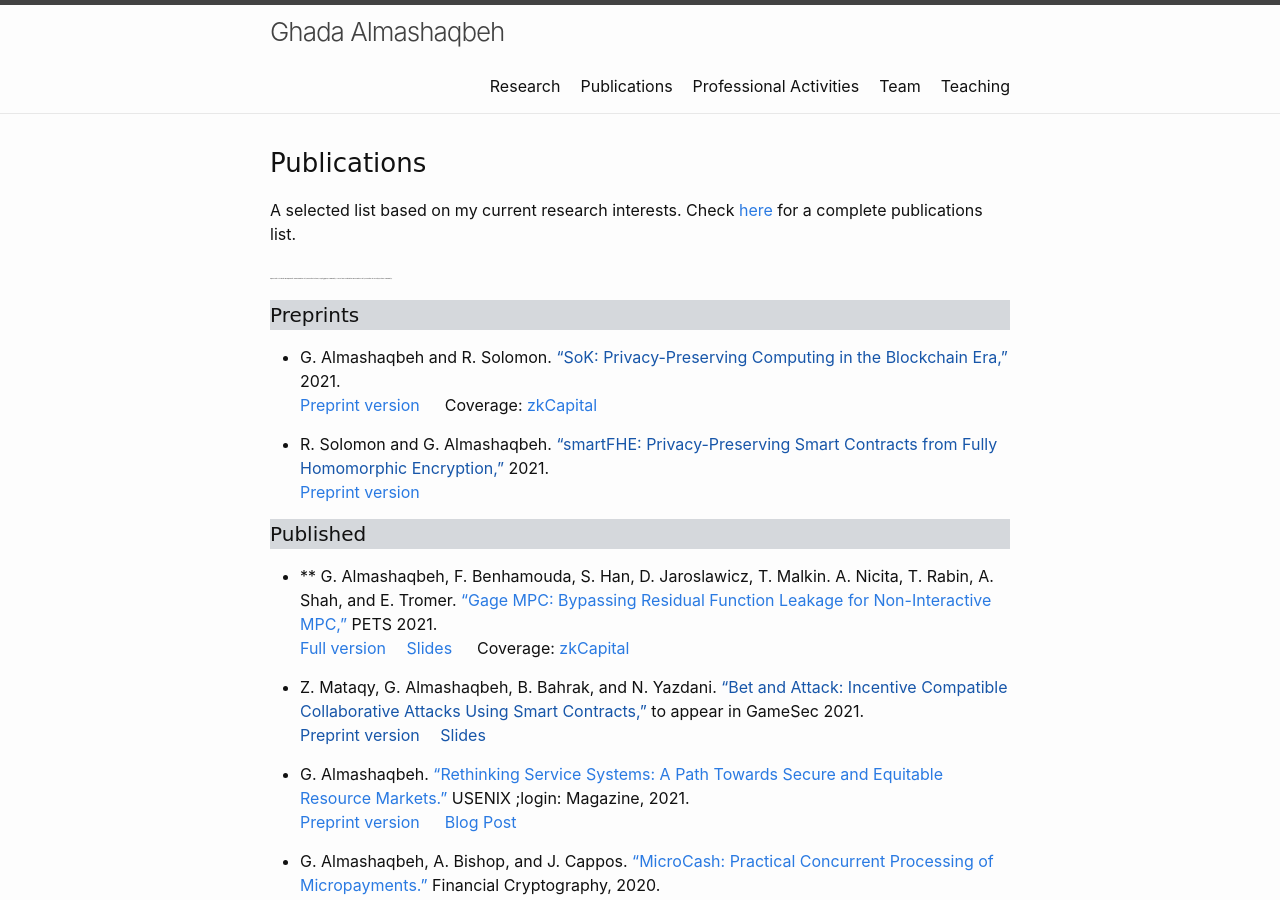
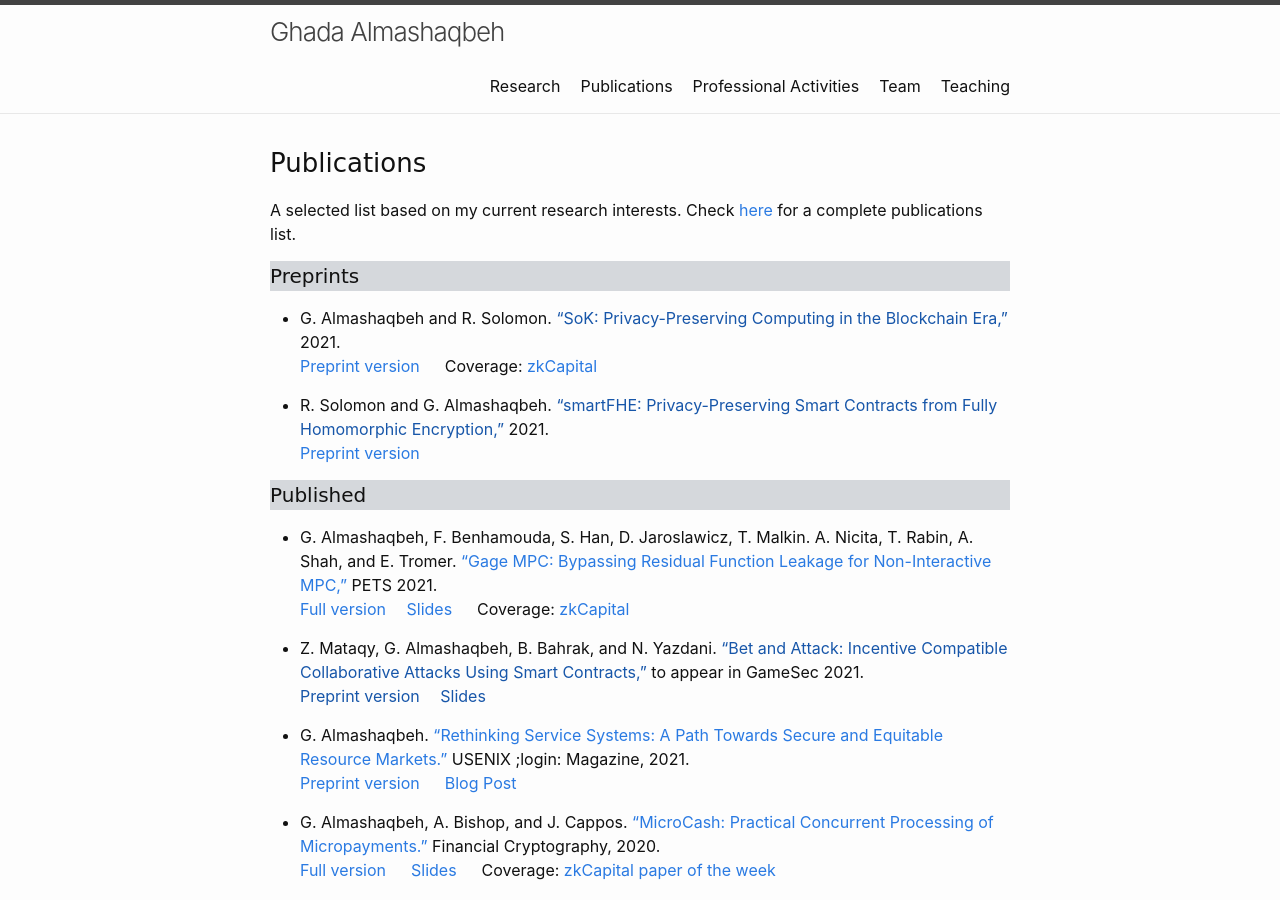
Before and after one commit to GhadaAlmashaqbeh/GhadaAlmashaqbeh.github.io, a Jekyll site: the page built from 02-publications.md, in a window 1280 px wide and 900 px high. Built offline with Jekyll 4.4.1, drawn with Linux system fonts in a browser that asks for light colours.

Commit message:
update publications

```diff
--- a/02-publications.md
+++ b/02-publications.md
@@ -7,8 +7,6 @@
 <h3 style="font-family: 'Comic Sans MS'; margin-top: -30px;">Publications</h3>
 
 A selected list based on my current research interests. Check [here](https://scholar.google.com/citations?user=QKIkII0AAAAJ&hl=en) for a complete publications list.<br/>
-
-<span style="font-size:1pt">_Papers with \*\* indicate an alphabetic ordered author list (convention in theory cryptography community). The rest are contribution based authors list (convention in security/systems community)._</span> <br/>
 
 
 <h4 style="font-family: 'Comic Sans MS'; background-color:rgb(213, 216, 220);">Preprints</h4>
@@ -23,7 +21,7 @@
 
 <h4 style="font-family: 'Comic Sans MS'; background-color:rgb(213, 216, 220);">Published</h4>
 
-* \*\* G. Almashaqbeh, F. Benhamouda, S. Han, D. Jaroslawicz, T. Malkin. A. Nicita, T. Rabin, A. Shah, and E. Tromer. ["Gage MPC: Bypassing Residual Function Leakage for Non-Interactive MPC,"](https://sciendo.com/article/10.2478/popets-2021-0083) PETS 2021.<br/>
+* G. Almashaqbeh, F. Benhamouda, S. Han, D. Jaroslawicz, T. Malkin. A. Nicita, T. Rabin, A. Shah, and E. Tromer. ["Gage MPC: Bypassing Residual Function Leakage for Non-Interactive MPC,"](https://sciendo.com/article/10.2478/popets-2021-0083) PETS 2021.<br/>
   [Full version](https://eprint.iacr.org/2021/256)&emsp; [Slides](../slides/gagempc-pets-2021.pdf) &emsp; Coverage: [zkCapital](https://zkcapital.substack.com/p/this-week-in-blockchain-research-fb6)
 
 * Z. Mataqy, G. Almashaqbeh, B. Bahrak, and N. Yazdani. ["Bet and Attack: Incentive Compatible Collaborative Attacks Using Smart Contracts,"]() to appear in GameSec 2021.<br/>
```
